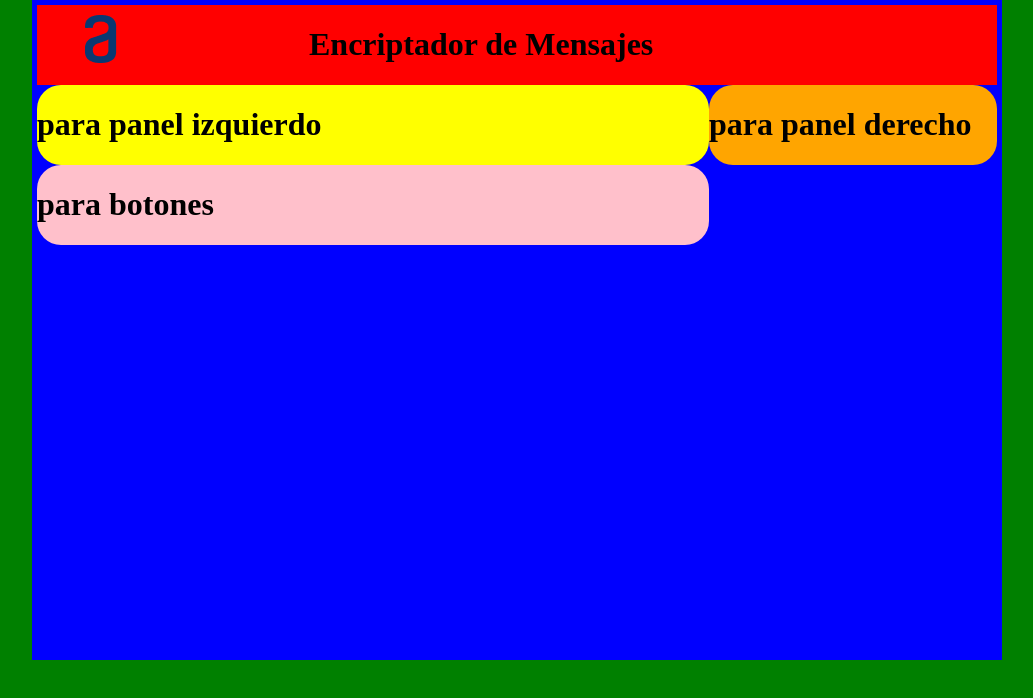
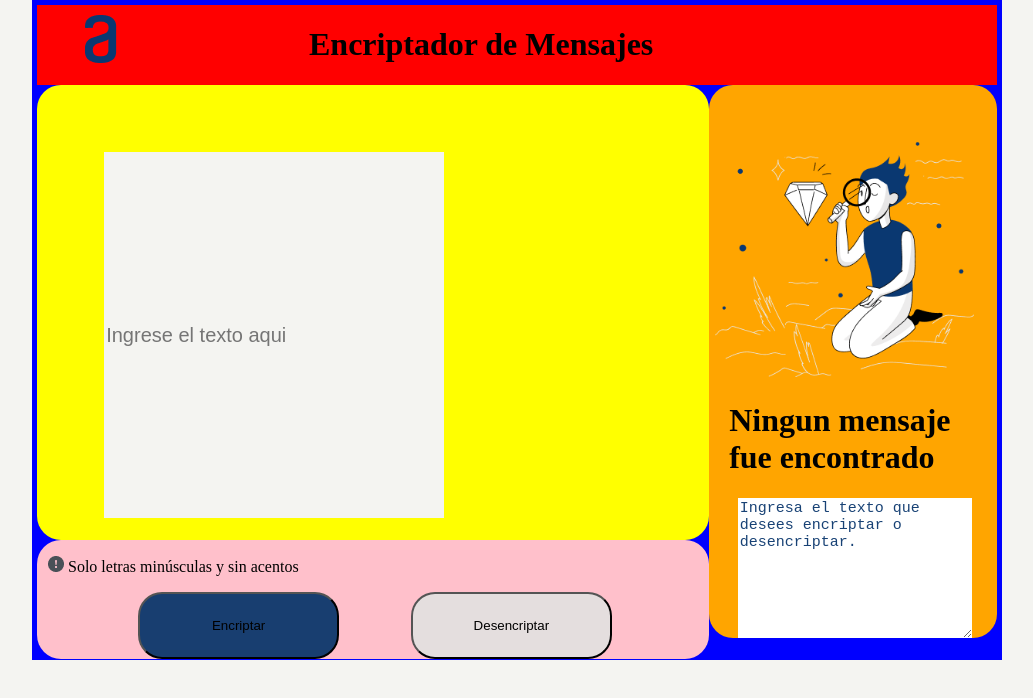
Before and after one commit to jthmarquez/encriptador, a plain HTML site: page index.html in a window 1280 px wide. Shown: the whole page, without its empty margins (123-1156 px from the left). Drawn offline with Linux system fonts and the light colour scheme.

Commit message:
finalizandolos estilos

```diff
--- a/index.html
+++ b/index.html
@@ -13,13 +13,19 @@
                 <h1 class="tittle">Encriptador de Mensajes</h1>
             </div>
             <div class="left">
-                <h1>para panel izquierdo</h1>
+                <input class="text-input" type="text" placeholder="Ingrese el texto aqui">
             </div>
             <div class="right">
-                <h1>para panel derecho</h1>
+                <img src="../encriptador/img/muneco.png" id="imgDer">
+                <h1 id="texto">Ningun mensaje fue encontrado</h1>
+                <textarea id="texto2" name="name" rows="8" cols="80">Ingresa el texto que desees encriptar o desencriptar.</textarea>
             </div>
             <div class="left-button">
-                <h1>para botones</h1>
+                <div id="alerta">
+                    <p class="alerta" ><img src="../encriptador/img/alerta.png" alt="icon"> Solo letras minúsculas y sin acentos</p>
+                </div>
+                <button type="button" id="btn-encriptar">Encriptar</button>
+                <button type="button" id="btn-desencriptar">Desencriptar</button>
             </div>
         </div>
     </body>
--- a/style.css
+++ b/style.css
@@ -1,7 +1,7 @@
 body{
     margin: 0px;
     padding: 0px;
-    background: green;
+    background: rgb(244, 244, 241);
 }
 .container{
     margin: auto;
@@ -18,7 +18,7 @@ body{
 .left{
     float: left;
     width: 70%;
-    height: auto;
+    height: 70%;
     border-radius: 24px;
     background: yellow;
 }
@@ -45,3 +45,55 @@ body{
     float: inherit;
     margin-left: 20%;
 }
+.text-input{
+    float: left;
+    margin-left: 10%;
+    margin-top: 10%;
+    width: 50%;
+    height: 80%;
+    color: #08356bee;
+    font-size: 20px;
+    border: none;
+    outline: none;
+    background: rgb(244, 244, 241);
+}
+#imgDer{
+    margin-left: 2%;
+    margin-top: 20%;
+    width: 90%;
+    height: auto;
+}
+#texto{
+    margin-left: 7%;
+    margin-right: 5%;
+}
+#texto2{
+    float: left;
+    margin-left: 10%;
+    width: 80%;
+    height: 60%;
+    color: #08356bee;
+    font-size: 15px;
+    border: none;
+    outline: none;
+}
+#alerta{
+    margin: auto;
+    width: 650px;
+}
+#btn-encriptar{
+    padding: 24px;
+    width: 30%;
+    height: 60%;
+    border-radius: 24px;
+    margin-left: 15%;
+    background: #08356bee;
+}
+#btn-desencriptar{
+    padding: 24px;
+    width: 30%;
+    height: 60%;
+    border-radius: 24px;
+    margin-left: 10%;
+    background: rgba(226, 226, 224, 0.904);
+}
```
Also changed, not shown: img/alerta.png (added), img/muneco.png (added).
